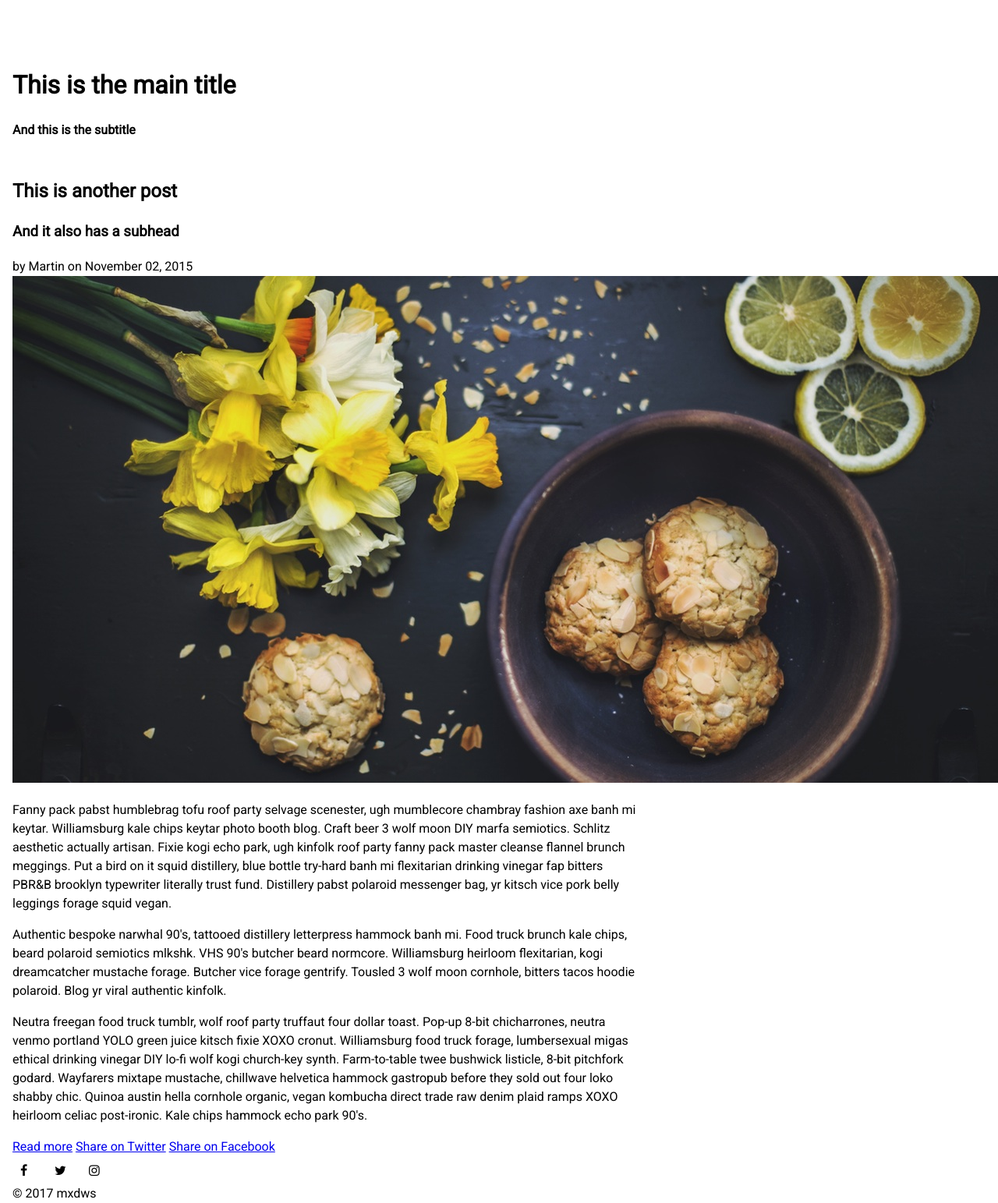
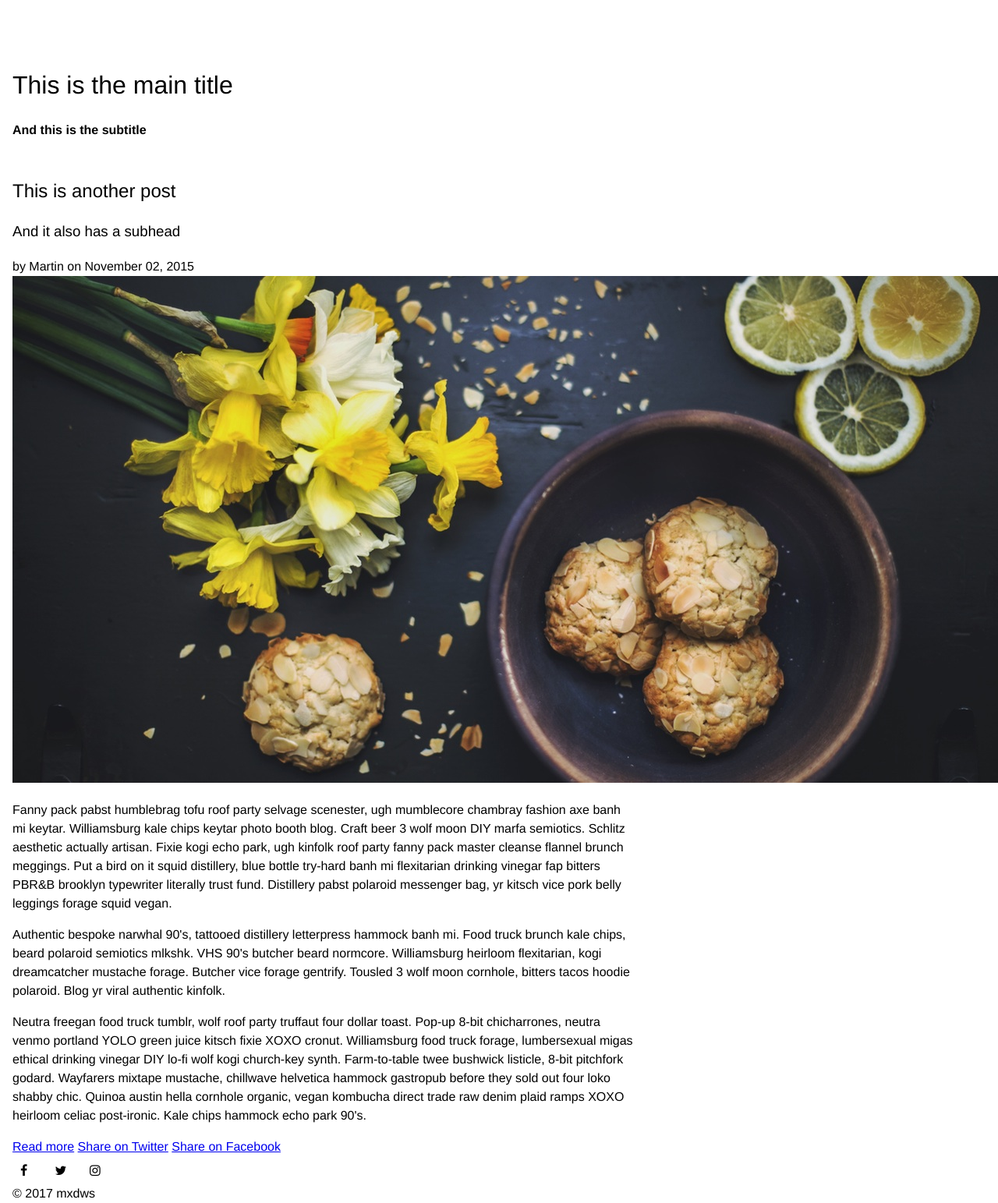
Before and after one commit to mxdws/espresso, a Jekyll site: the page built from _posts/2015-11-02-this-is-another-post.html, in a window 1280 px wide. Shown: the whole page at 78% size. Built offline with Jekyll 4.4.1, drawn with Linux system fonts in a browser that asks for light colours; nearby versions of some CDN libraries.

Commit message:
Update style.css

```diff
--- a/assets/css/style.css
+++ b/assets/css/style.css
@@ -11,7 +11,9 @@
 	background-size: cover;
 	background-position: center;
 	text-align: left;
-	font: 1em/1.65em 'Roboto', sans-serif;
+	font: 1em/1.65em;
+	font-family: "HelveticaNeue-Light", "Helvetica Neue Light", "Helvetica Neue", Helvetica, Arial, "Lucida Grande", sans-serif;
+   	font-weight: 300;
 	margin: 0 auto;
 	max-width: 50em;
 	line-height: 1.5;
@@ -20,7 +22,8 @@
 
 
 h1, h2, h3, nav, body > footer, body > header .description, .button, .meta {
-	font-family: 'Roboto', sans-serif;
+	font-family: "HelveticaNeue-Light", "Helvetica Neue Light", "Helvetica Neue", Helvetica, Arial, "Lucida Grande", sans-serif;
+   	font-weight: 300;
 }
 
 h2 {
```
